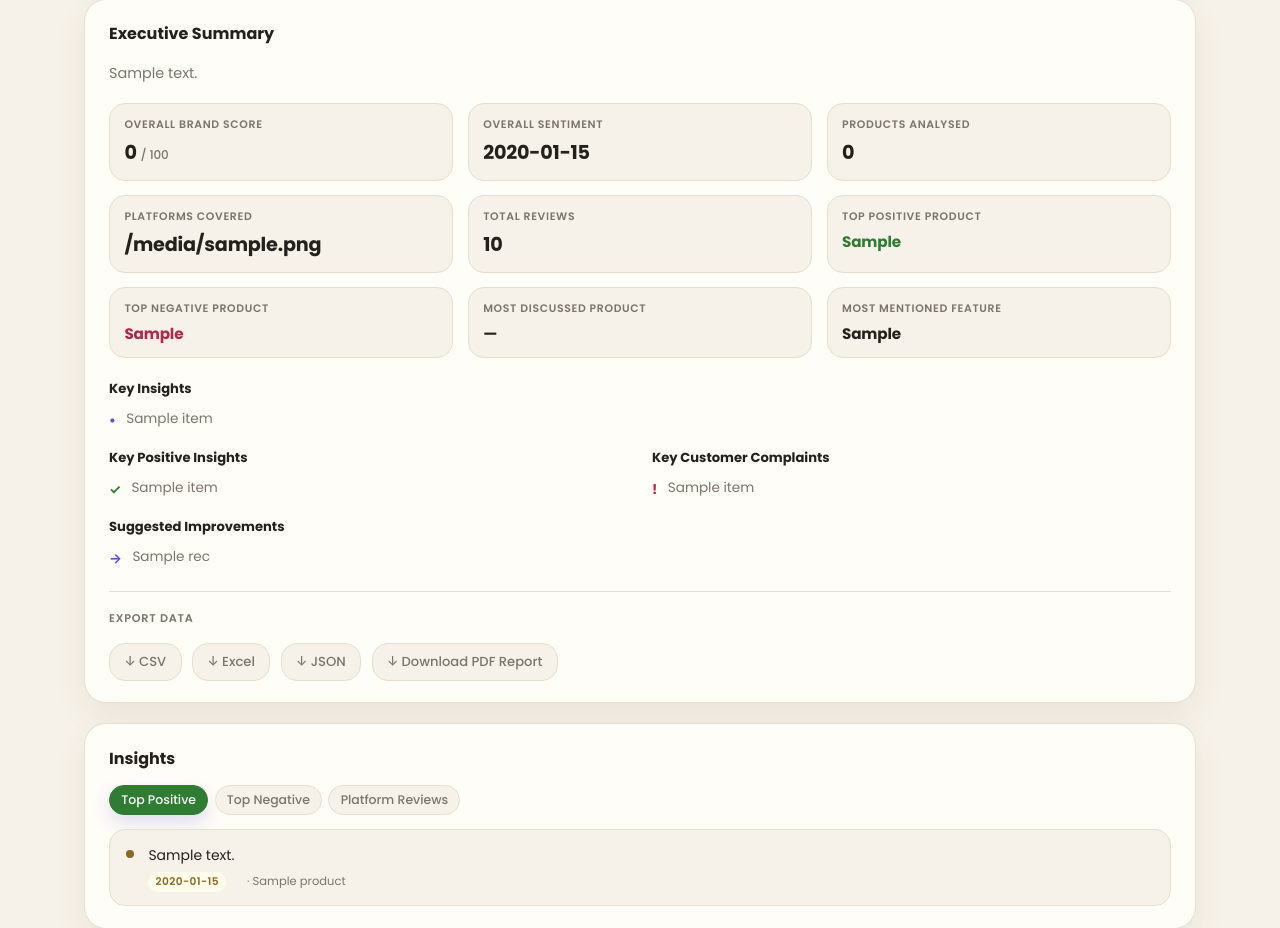
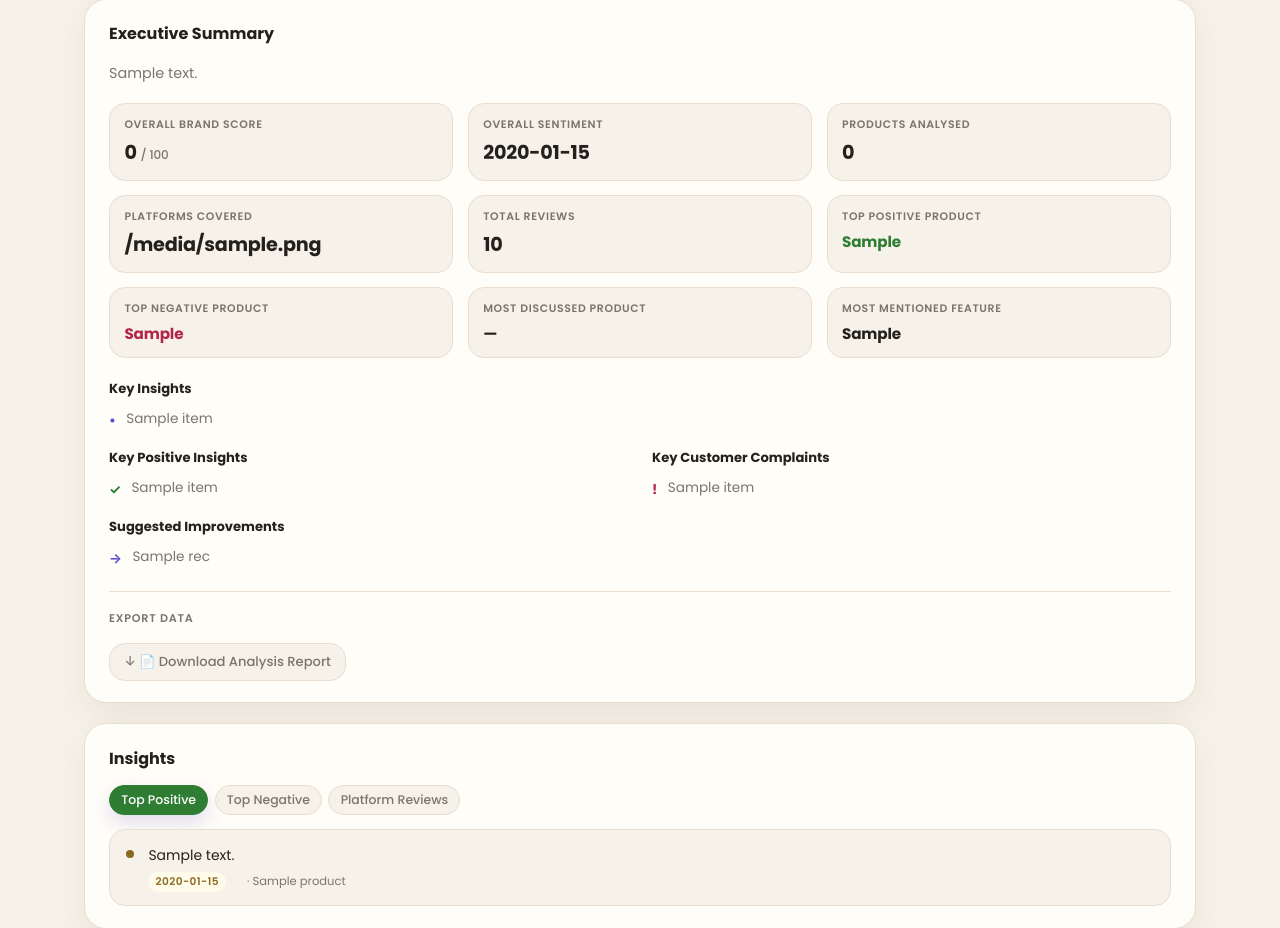
Before and after one commit to Arjunkalliyadath/Website-Product-Analyzer, a FastAPI app: template templates/dashboard.html in a window 1280 px wide. Shown: the part 1499-2427 px from the top of the page. Run offline with FastAPI, Linux system fonts and the light colour scheme; the template is opened without the code that fills it: most values are stand-ins (such as "Sample title", 1, 10 or a date in 2020).

Commit message:
Remove CSV Excel JSON export options

```diff
--- a/app.py
+++ b/app.py
@@ -410,14 +410,6 @@ async def analyze(request: Request, company_name: str = Form(...)):
 
         export_base = Path("downloads") / f"{re.sub(r'[^a-zA-Z0-9]+', '_', company_name).strip('_').lower()}"
         export_base.mkdir(parents=True, exist_ok=True)
-
-        csv_path   = export_base / "comments.csv"
-        excel_path = export_base / "comments.xlsx"
-        json_path  = export_base / "comments.json"
-
-        df.to_csv(csv_path, index=False)
-        df.to_excel(excel_path, index=False)
-        df.to_json(json_path, orient="records", indent=2)
         _log_stage("Report Generation", time.perf_counter() - _stage_start)
 
         # Human-readable "Report Generated" stamp for the dashboard header.
@@ -490,9 +482,6 @@ async def analyze(request: Request, company_name: str = Form(...)):
                     "values": [positive, negative, neutral],
                 },
                 "summary":        summary,
-                "csv_path":       csv_path.as_posix(),
-                "excel_path":     excel_path.as_posix(),
-                "json_path":      json_path.as_posix(),
                 "pdf_path":       pdf_path_str,
                 "download_dir":   str(export_base).replace("\\", "/"),
                 "report_generated": report_generated,
@@ -536,7 +525,7 @@ async def analyze(request: Request, company_name: str = Form(...)):
                 "platform_counts": {"Google": 0, "Twitter": 0, "Instagram": 0, "YouTube": 0},
                 "chart_payload": {"labels": ["Positive", "Negative", "Neutral"], "values": [0, 0, 0]},
                 "summary":     _empty_summary,
-                "csv_path": "", "excel_path": "", "json_path": "", "pdf_path": "",
+                "pdf_path": "",
                 "download_dir": "downloads",
                 "report_generated": datetime.utcnow().strftime("%B %d, %Y at %H:%M UTC"),
             },
@@ -895,14 +884,6 @@ async def analyze_selected(
 
         export_base = Path("downloads") / f"{re.sub(r'[^a-zA-Z0-9]+', '_', company_name).strip('_').lower()}"
         export_base.mkdir(parents=True, exist_ok=True)
-
-        csv_path   = export_base / "comments.csv"
-        excel_path = export_base / "comments.xlsx"
-        json_path  = export_base / "comments.json"
-
-        df.to_csv(csv_path, index=False)
-        df.to_excel(excel_path, index=False)
-        df.to_json(json_path, orient="records", indent=2)
         _log_stage("Report Generation", time.perf_counter() - _stage_start)
 
         report_generated = datetime.utcnow().strftime("%B %d, %Y at %H:%M UTC")
@@ -973,9 +954,6 @@ async def analyze_selected(
                     "values": [positive, negative, neutral],
                 },
                 "summary":        summary,
-                "csv_path":       csv_path.as_posix(),
-                "excel_path":     excel_path.as_posix(),
-                "json_path":      json_path.as_posix(),
                 "pdf_path":       pdf_path_str,
                 "download_dir":   str(export_base).replace("\\", "/"),
                 "report_generated": report_generated,
@@ -1020,7 +998,7 @@ async def analyze_selected(
                 "platform_counts": {"Google": 0, "Twitter": 0, "Instagram": 0, "YouTube": 0},
                 "chart_payload": {"labels": ["Positive", "Negative", "Neutral"], "values": [0, 0, 0]},
                 "summary":     _empty_summary,
-                "csv_path": "", "excel_path": "", "json_path": "", "pdf_path": "",
+                "pdf_path": "",
                 "download_dir": "downloads",
                 "report_generated": datetime.utcnow().strftime("%B %d, %Y at %H:%M UTC"),
             },
--- a/templates/dashboard.html
+++ b/templates/dashboard.html
@@ -749,14 +749,11 @@
       {% endfor %}
     </div>
 
-    {% if csv_path or excel_path or json_path or pdf_path %}
+    {% if pdf_path %}
     <div style="margin-top:1.4rem; border-top:1px solid var(--border); padding-top:1.1rem;">
       <div class="card-label">Export Data</div>
       <div class="download-row">
-        {% if csv_path %}<a class="dl-btn" href="/{{ csv_path }}">↓ CSV</a>{% endif %}
-        {% if excel_path %}<a class="dl-btn" href="/{{ excel_path }}">↓ Excel</a>{% endif %}
-        {% if json_path %}<a class="dl-btn" href="/{{ json_path }}">↓ JSON</a>{% endif %}
-        {% if pdf_path %}<a class="dl-btn" href="/{{ pdf_path }}">↓ Download PDF Report</a>{% endif %}
+        <a class="dl-btn" href="/{{ pdf_path }}">↓ 📄 Download Analysis Report</a>
       </div>
     </div>
     {% endif %}
```
